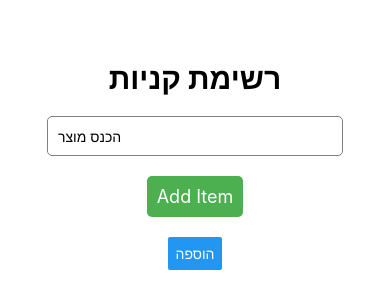
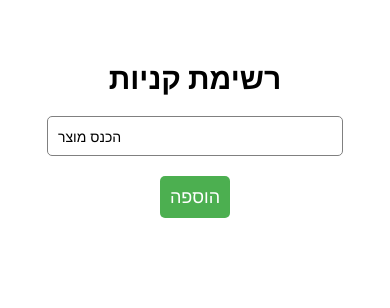
Before and after one commit to tomerz18/GroceryApp-frontend, a React Native app: screen / in a window 390 px wide. Shown: the top 308 px of the page. Built offline with nearby package versions, Linux system fonts and the light colour scheme.

Commit message:
Remove the old add button
Signed-off-by: Tomer Zadok <tomerz18@gmail.com>

```diff
--- a/App.tsx
+++ b/App.tsx
@@ -1,5 +1,5 @@
 import React, { useState } from 'react';
-import { Text, View, TextInput, Button, FlatList, StyleSheet, TouchableOpacity } from 'react-native';
+import { Text, View, TextInput, FlatList, StyleSheet, TouchableOpacity } from 'react-native';
 
 const App = () => {
   const [grocery, setItem] = useState('');
@@ -28,10 +28,8 @@ const App = () => {
       />
 
       <TouchableOpacity style={styles.button} onPress={addItemToList}>
-        <Text style={styles.buttonText}>Add Item</Text>
+        <Text style={styles.buttonText}>הוספה</Text>
       </TouchableOpacity>
-
-      <Button title="הוספה" onPress={addItemToList} />
 
       <FlatList
         data={groceryList}
```
